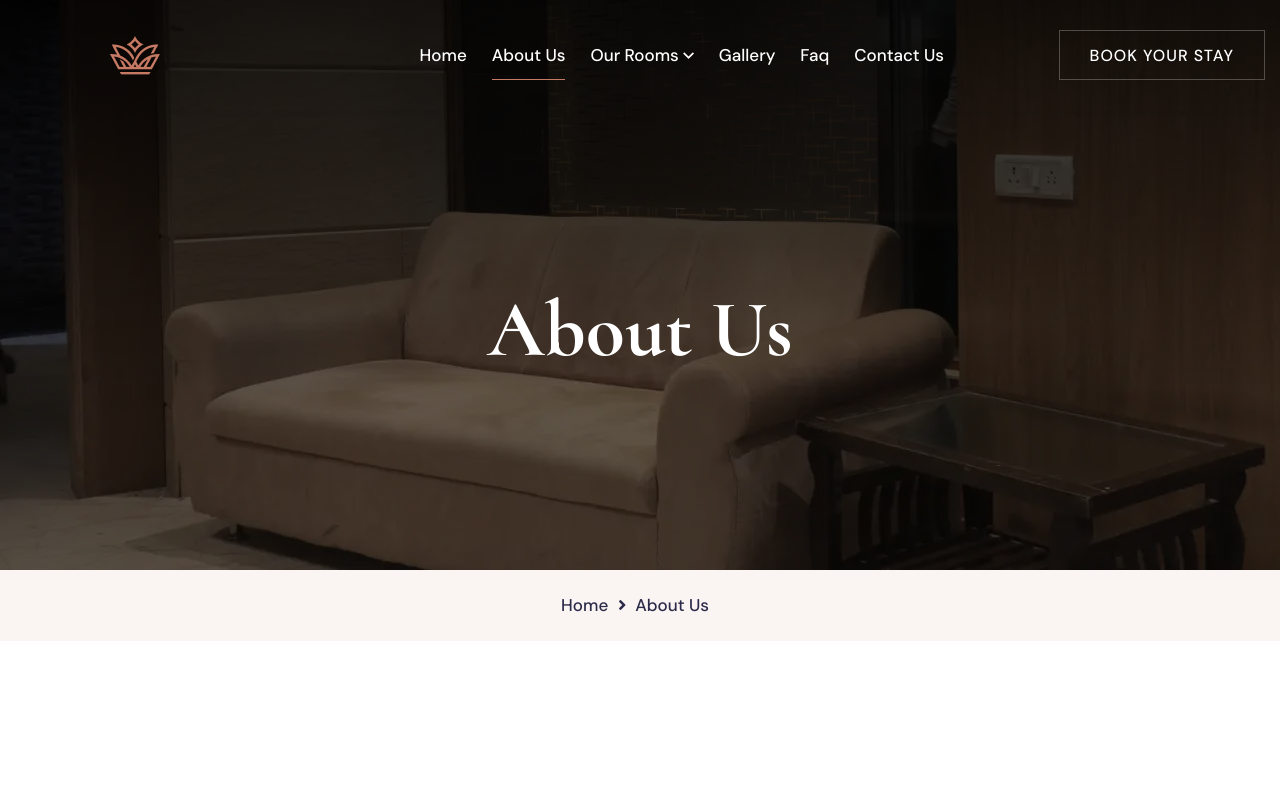
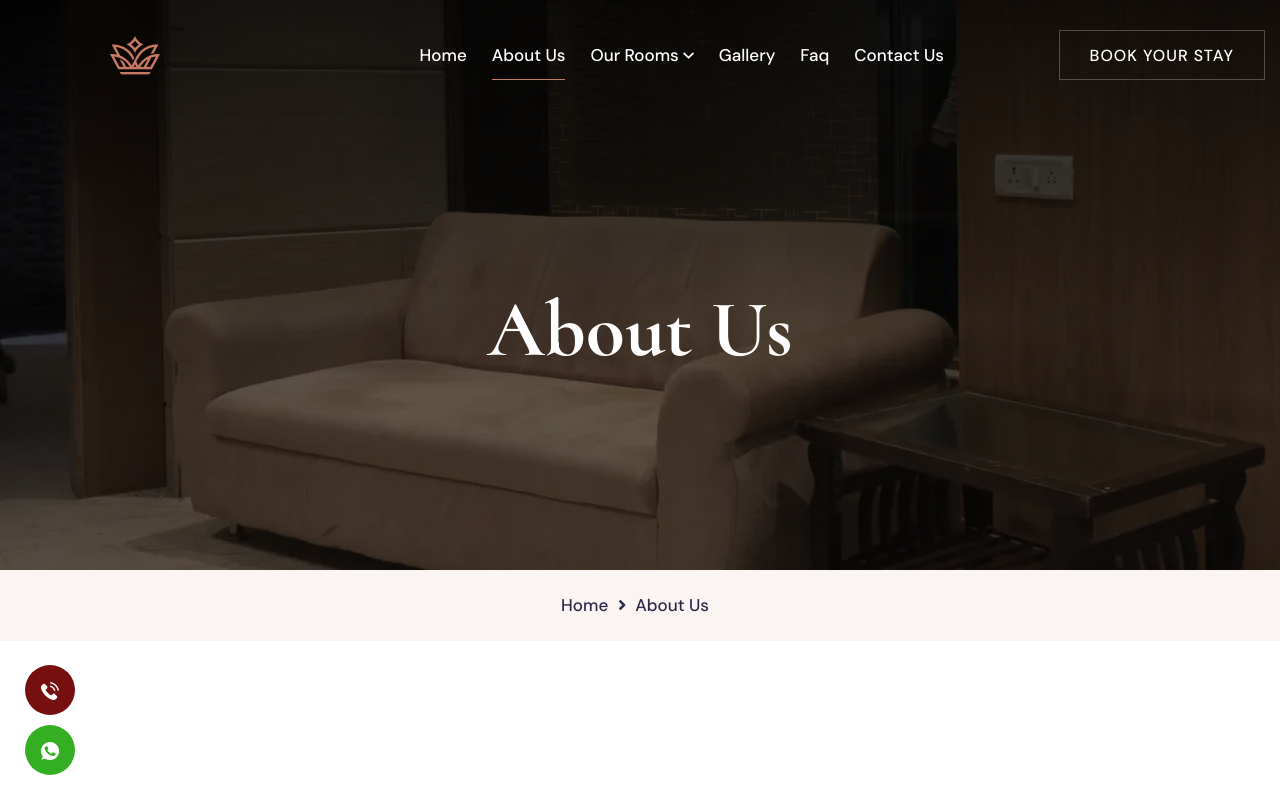
Before and after one commit to Jyoti-SHM/Hotel-Crystal-Palace, a plain HTML site: page about.html in a window 1280 px wide. Shown: the top 788 px of the page. Drawn offline with Linux system fonts and the light colour scheme.

Commit message:
Add files via upload

```diff
--- a/about.html
+++ b/about.html
@@ -9,6 +9,7 @@
 <!-- Stylesheets -->
 <link href="assets/css/bootstrap.css" rel="stylesheet">
 <link href="assets/css/style.css" rel="stylesheet">
+<link href="assets/css/custom.css" rel="stylesheet">
 <!-- Responsive File -->
 <link href="assets/css/responsive.css" rel="stylesheet">
 <!-- Color File -->
```
Also changed, not shown: contact.html (+1 -0 lines), faq.html (+1 -0 lines), gallery.html (+1 -0 lines).
